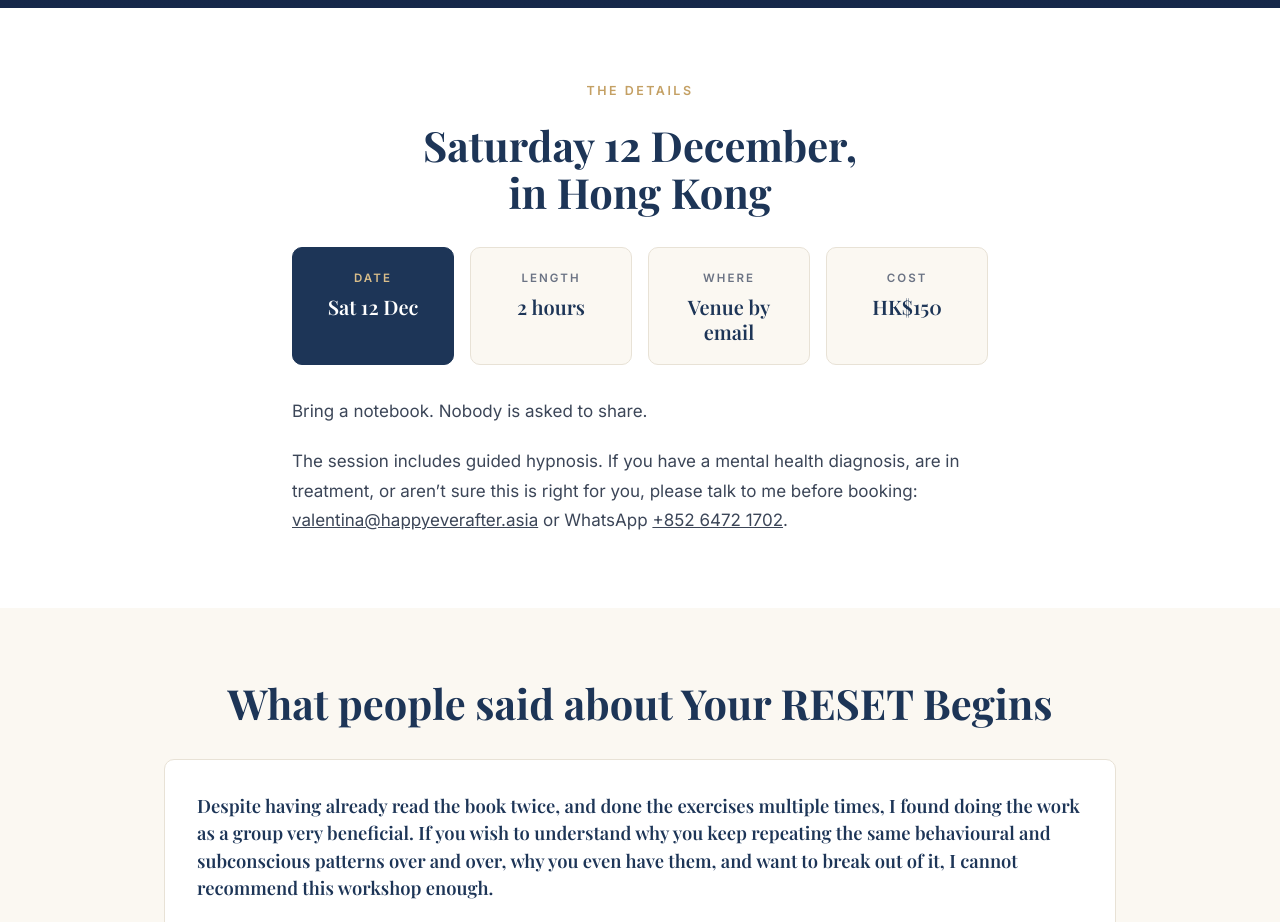
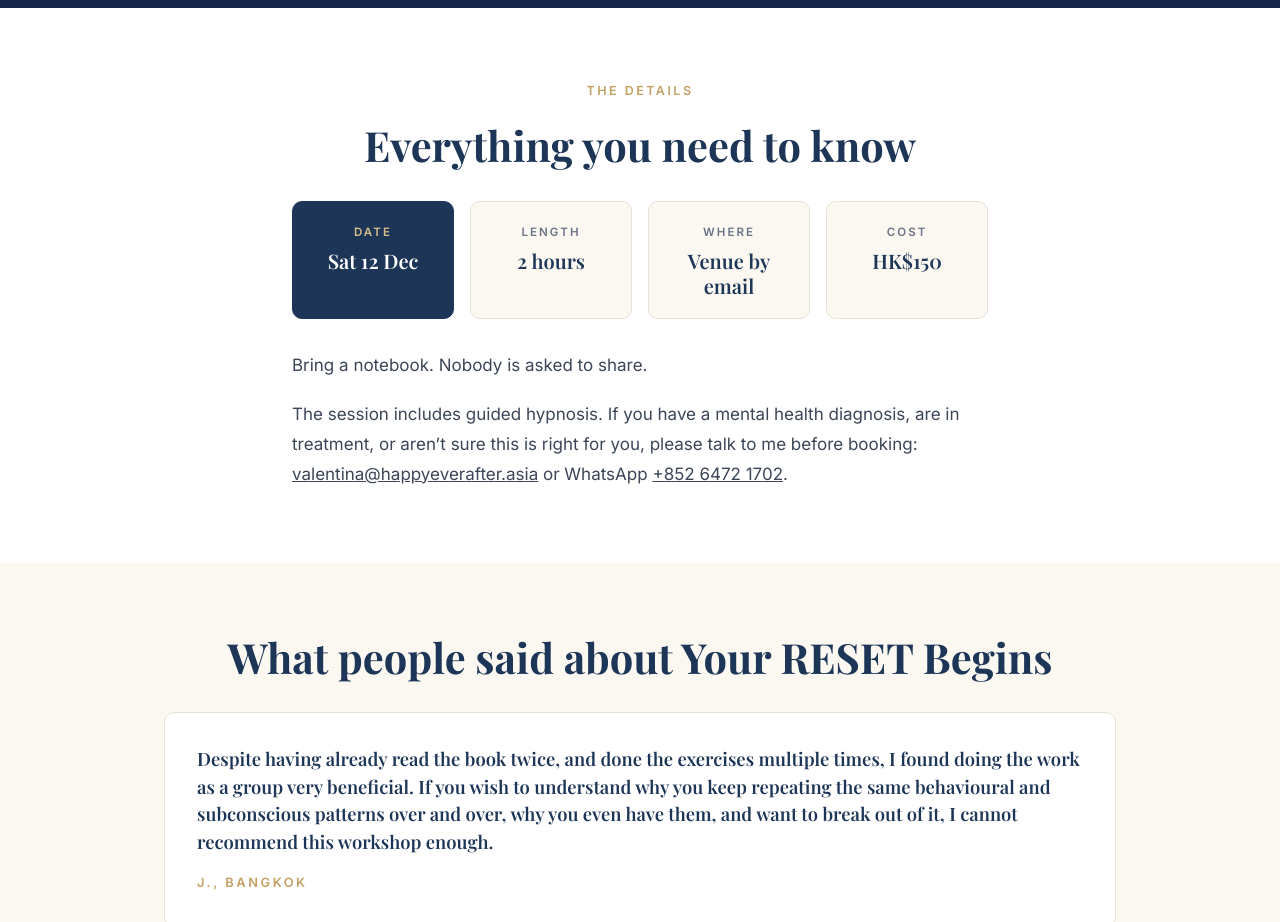
Before and after one commit to Valentinatudose/reset-assessment, a plain HTML site: page public/hongkong/index.html in a window 1280 px wide. Shown: the part 2660-3582 px from the top of the page. Drawn offline with nearby package versions, Linux system fonts and the light colour scheme; a web font is replaced by a local one.

Commit message:
Update event title in Hong Kong index page

```diff
--- a/public/hongkong/index.html
+++ b/public/hongkong/index.html
@@ -265,7 +265,7 @@ footer a{color:inherit;text-decoration:underline}
   <div class="inner narrow">
     <div class="stack">
       <span class="label">The details</span>
-      <h2>Saturday 12 December, in Hong Kong</h2>
+      <h2>Everything you need to know</h2>
     </div>
     <dl class="facts">
       <div class="fact lead"><dt>Date</dt><dd>Sat 12 Dec</dd></div>
```
